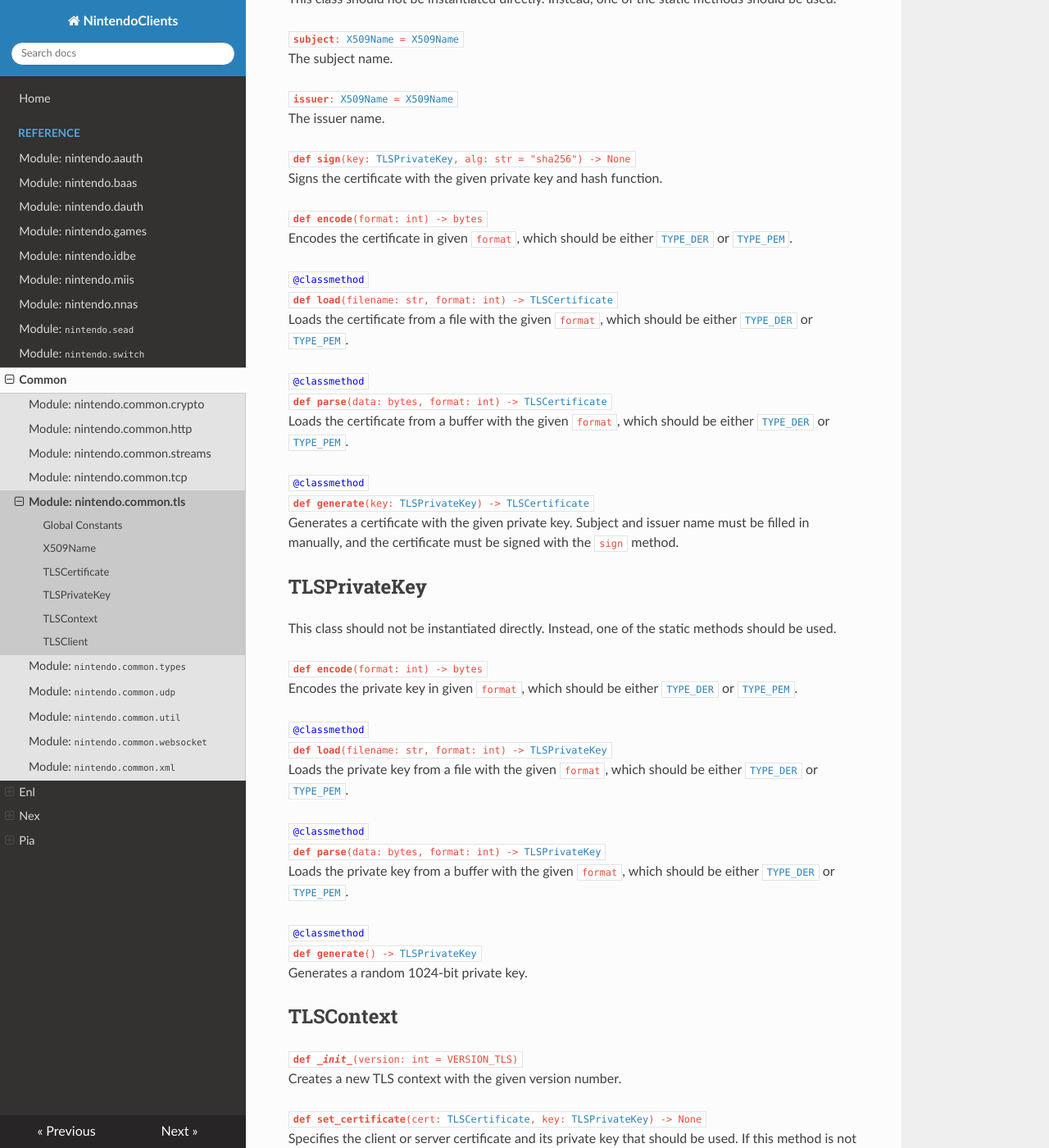
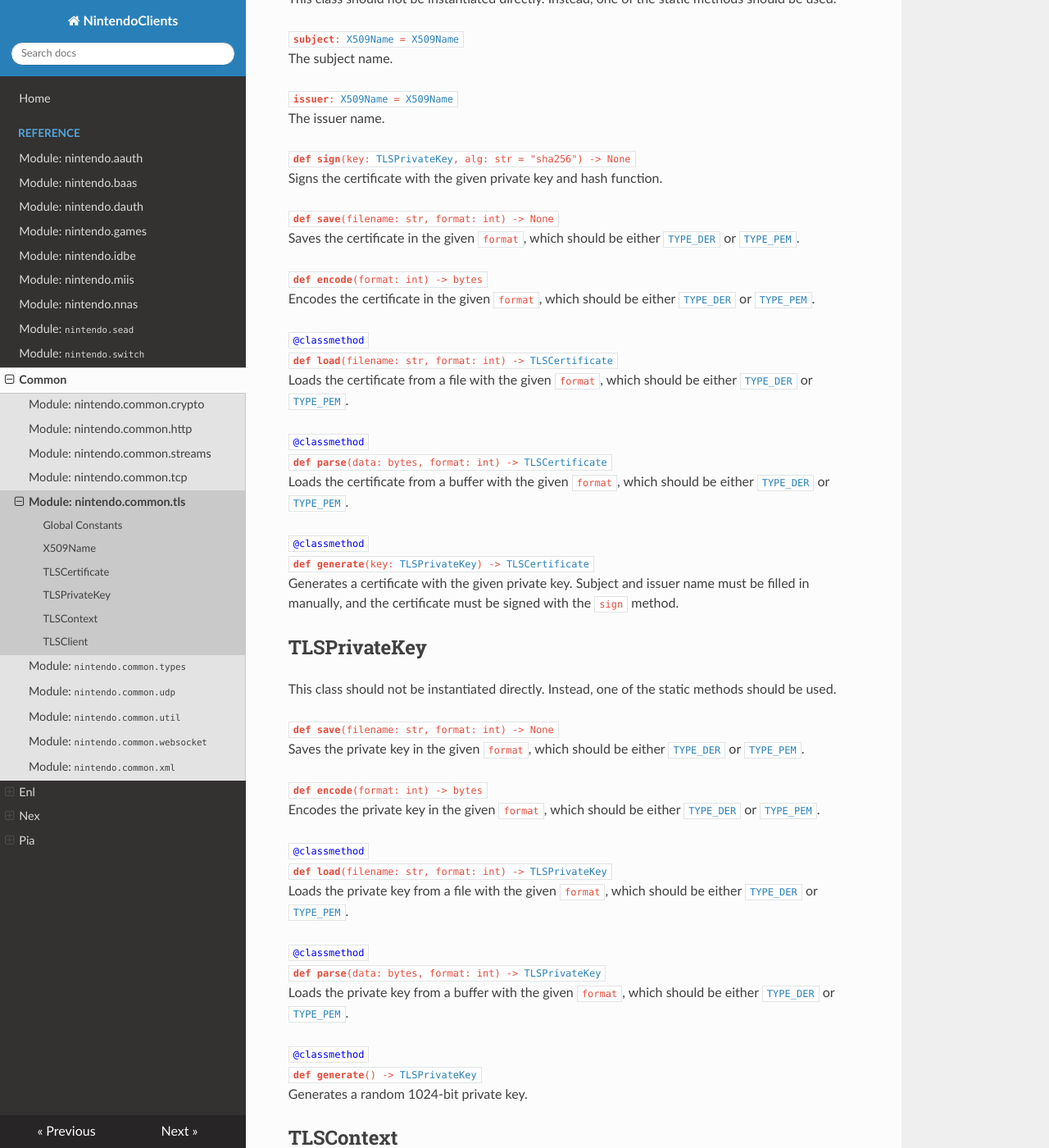
Before and after one commit to kinnay/NintendoClients, an MkDocs documentation site: the page built from docs/reference/common/tls.md, in a window 1280 px wide and 1400 px high, scrolled down 1743 px. Shown: the whole window at 82% size. Built offline with MkDocs 1.6.1, drawn with Linux system fonts in a browser that asks for light colours; nearby versions of some CDN libraries.

Commit message:
Add 'save' method to TLSCertificate and TLSPrivateKey

```diff
--- a/docs/reference/common/tls.md
+++ b/docs/reference/common/tls.md
@@ -62,8 +62,11 @@ This class should not be instantiated directly. Instead, one of the static metho
 <code>**def sign**(key: [TLSPrivateKey](#tlsprivatekey), alg: str = "sha256") -> None</code><br>
 <span class="docs">Signs the certificate with the given private key and hash function.</span>
 
+<code>**def save**(filename: str, format: int) -> None</code><br>
+<span class="docs">Saves the certificate in the given `format`, which should be either [`TYPE_DER`](#global-constants) or [`TYPE_PEM`](#global-constants).
+
 <code>**def encode**(format: int) -> bytes</code><br>
-<span class="docs">Encodes the certificate in given `format`, which should be either [`TYPE_DER`](#global-constants) or [`TYPE_PEM`](#global-constants).</span>
+<span class="docs">Encodes the certificate in the given `format`, which should be either [`TYPE_DER`](#global-constants) or [`TYPE_PEM`](#global-constants).</span>
 
 <code style="color: blue">@classmethod</code><br>
 <code>**def load**(filename: str, format: int) -> [TLSCertificate](#tlscertificate)</code><br>
@@ -80,8 +83,11 @@ This class should not be instantiated directly. Instead, one of the static metho
 ## TLSPrivateKey
 This class should not be instantiated directly. Instead, one of the static methods should be used.
 
+<code>**def save**(filename: str, format: int) -> None</code><br>
+<span class="docs">Saves the private key in the given `format`, which should be either [`TYPE_DER`](#global-constants) or [`TYPE_PEM`](#global-constants).
+
 <code>**def encode**(format: int) -> bytes</code><br>
-<span class="docs">Encodes the private key in given `format`, which should be either [`TYPE_DER`](#global-constants) or [`TYPE_PEM`](#global-constants).</span>
+<span class="docs">Encodes the private key in the given `format`, which should be either [`TYPE_DER`](#global-constants) or [`TYPE_PEM`](#global-constants).</span>
 
 <code style="color: blue">@classmethod</code><br>
 <code>**def load**(filename: str, format: int) -> [TLSPrivateKey](#tlsprivatekey)</code><br>
```
Also changed, not shown: 1 other file.
